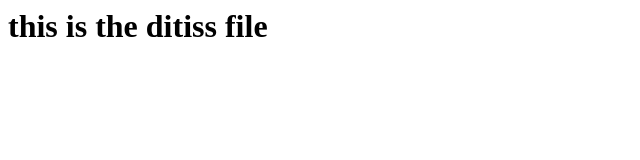
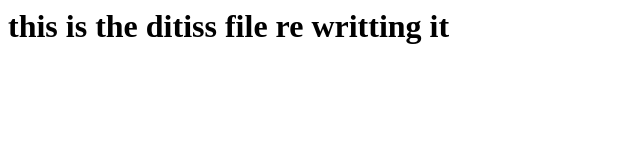
Before and after one commit to Tejeswar-J/ditiss, a plain HTML site: page index.html in a window 1280 px wide. Shown: the whole page, without its empty margins (0-640 px from the left). Drawn offline with Linux system fonts and the light colour scheme.

Commit message:
re written

```diff
--- a/index.html
+++ b/index.html
@@ -1,5 +1,5 @@
 <html>
 <body>
-<h1>this is the ditiss file</h1>
+<h1>this is the ditiss file re writting it</h1>
 </body>
 </html>
```
